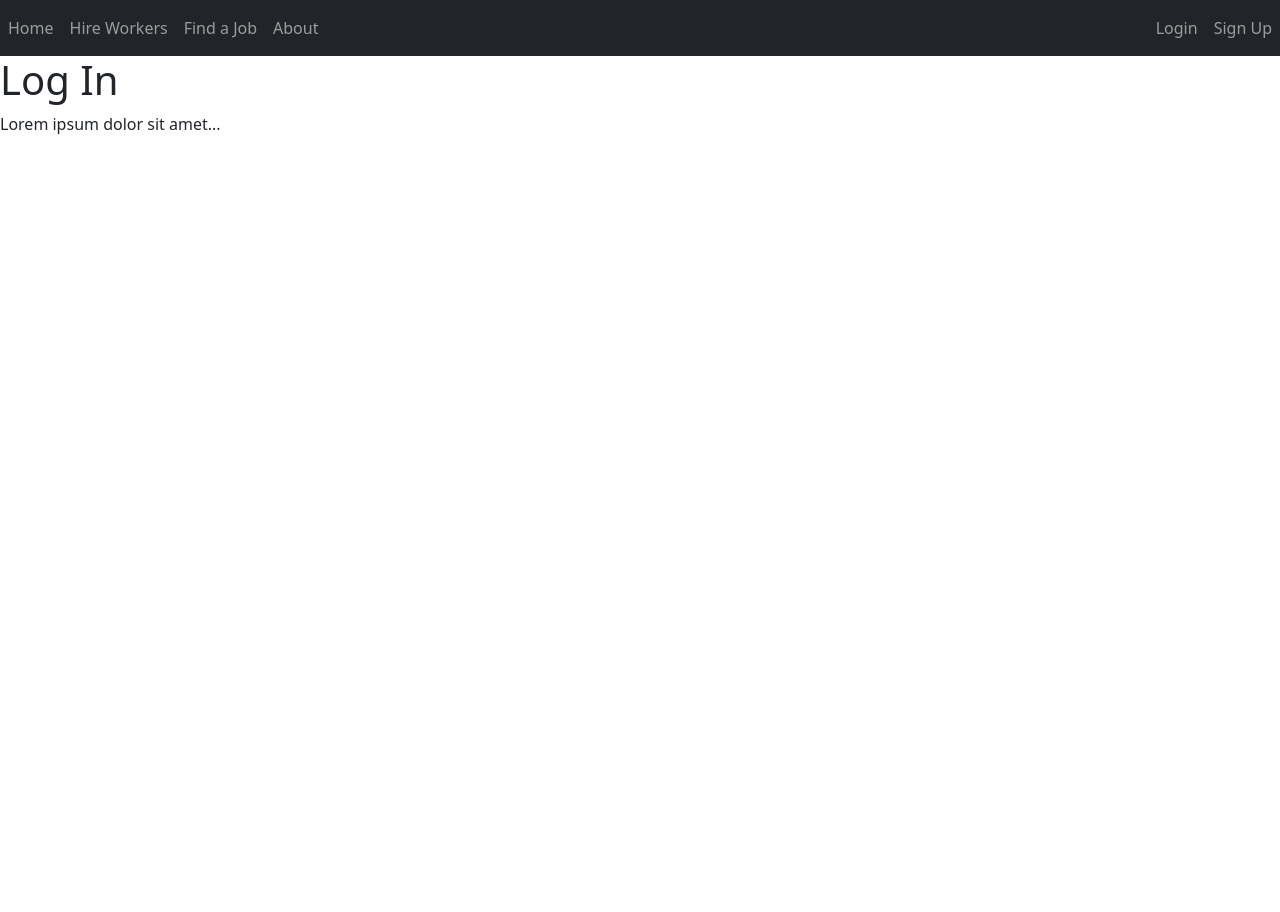
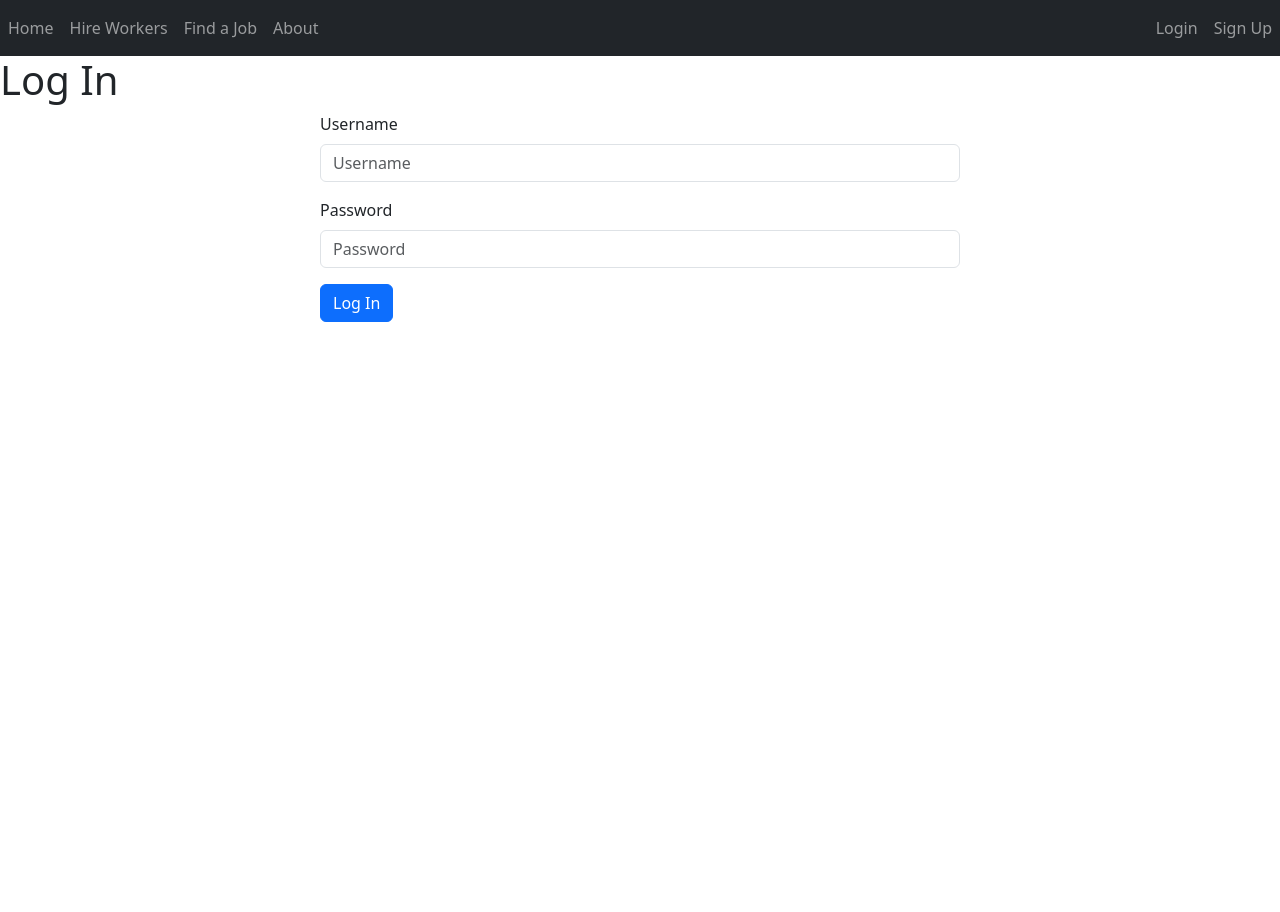
Before and after one commit to rianadb/eng30-HireWired, a Django app: page /login/ in a window 1280 px wide. Before the commit the page ends 134 px from the top, so only its background shows below. Run offline with Django 5.2, Linux system fonts and the light colour scheme.

Commit message:
feat: add log in

```diff
--- a/src/session/forms.py
+++ b/src/session/forms.py
@@ -49,3 +49,17 @@ class UserRegistrationForm(UserCreationForm):
             "password1",
             "password2",
         ]
+
+
+class UserAuthenticationForm(AuthenticationForm):
+    username = forms.CharField(
+        max_length=20,
+        required=True,
+        widget=forms.TextInput(attrs={"placeholder": "Username", "class": "form-control" }))
+
+    password = forms.CharField(
+        label="Password",
+        widget=forms.PasswordInput(
+            attrs={"placeholder": "Password", "class": "form-control"}
+        ),
+    )
--- a/src/session/templates/login.html
+++ b/src/session/templates/login.html
@@ -5,6 +5,35 @@
 {% block content %}
     <div class="body-container">
         <h1>Log In</h1>
-        <p>Lorem ipsum dolor sit amet...</p>
+        <div class="form-container">
+            <form method="POST">
+                {% csrf_token %}
+                <div class="row mb-3">
+                    <div class="col">
+                        <label for="username" class="form-label">{{ form.username.label }}</label>
+                        {{ form.username }}
+                    </div>
+                </div>
+                <div class="row mb-3">
+                    <div class="col">
+                        <label for="password" class="form-label">{{ form.password.label }}</label>
+                        {{ form.password }}
+                    </div>
+                </div>
+                {% if form.errors %}
+                    <div class="errors">
+                        <ul class="errors-list">
+                            {% for field, errors in form.errors.items %}
+                                {% for error in errors %}
+                                    <li>
+                                        <i class="bi bi-exclamation-circle"></i> {{ errors.0|escape }}
+                                    </li>
+                                {% endfor %}
+                            {% endfor %}
+                        </ul>
+                    </div>
+                {% endif %}
+                <button type="submit" class="btn btn-primary">Log In</button>
+            </form>
     </div>
 {% endblock %}
--- a/src/session/views.py
+++ b/src/session/views.py
@@ -1,5 +1,9 @@
 from django.shortcuts import render
-from .forms import UserRegistrationForm
+from .forms import UserRegistrationForm, UserAuthenticationForm
+from django.contrib.auth import login, authenticate
+from django.shortcuts import redirect
+from django.urls import reverse
+
 # Create your views here.
 def register_view(request, *args, **kwargs):
     if request.method == "POST":
@@ -15,4 +19,16 @@ def register_view(request, *args, **kwargs):
     return render(request, "register.html", context)
 
 def login_view(request, *args, **kwargs):
-    return render(request, "login.html", {})
+    form = UserAuthenticationForm(request, data=request.POST or None)
+
+    if request.method == "POST":
+        if form.is_valid():
+            login(request, form.get_user())
+            return redirect(reverse("homepage_view"))
+    else:
+        form = UserAuthenticationForm()
+
+    context = {
+        "form" : form,
+    }
+    return render(request, "login.html", context)
--- a/src/static/css/style.css
+++ b/src/static/css/style.css
@@ -6,3 +6,15 @@
     justify-content: center;
     height: 100vh;
 }
+
+div.errors {
+    display: flex;
+    justify-content: center;
+    margin-top: 10px;
+}
+
+ul.errors-list {
+    list-style: none;
+    color: #dc3545;
+    padding-left: 0;
+}
```
Also changed, not shown: src/db.sqlite3.
